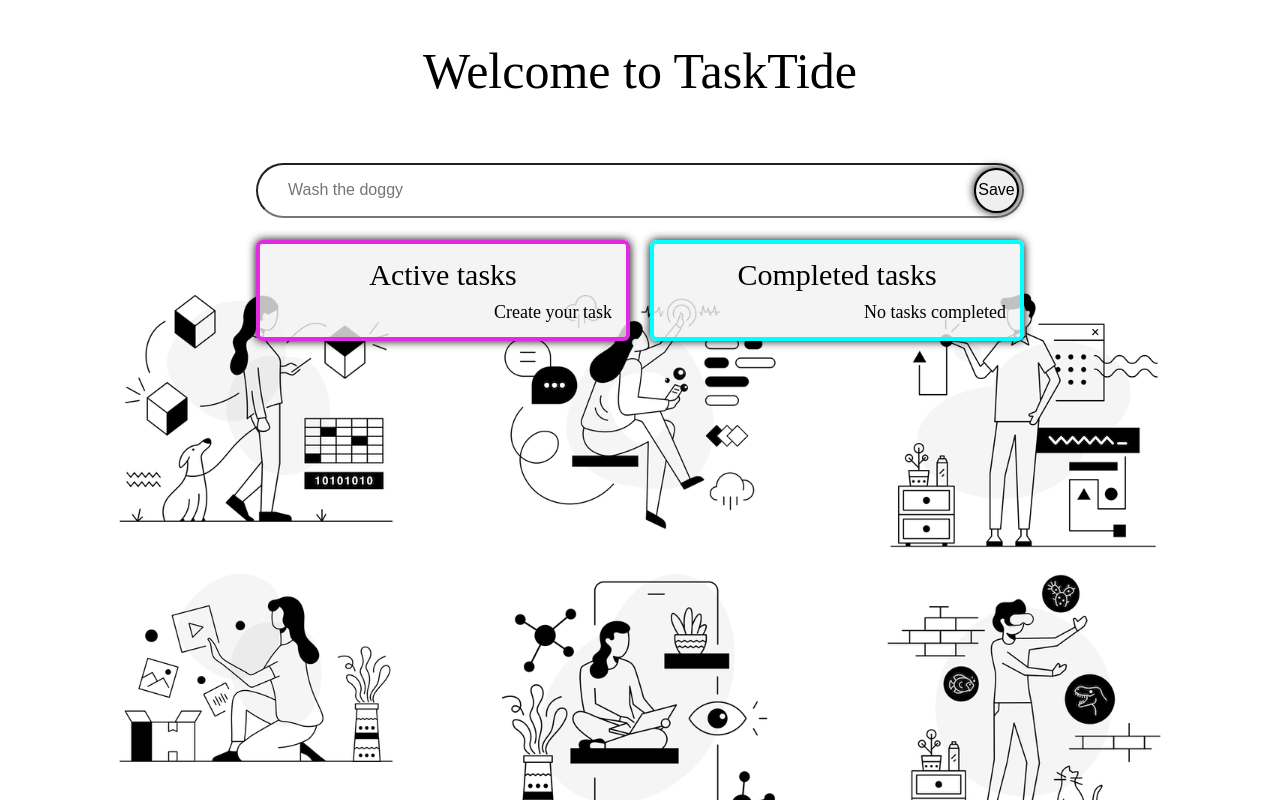
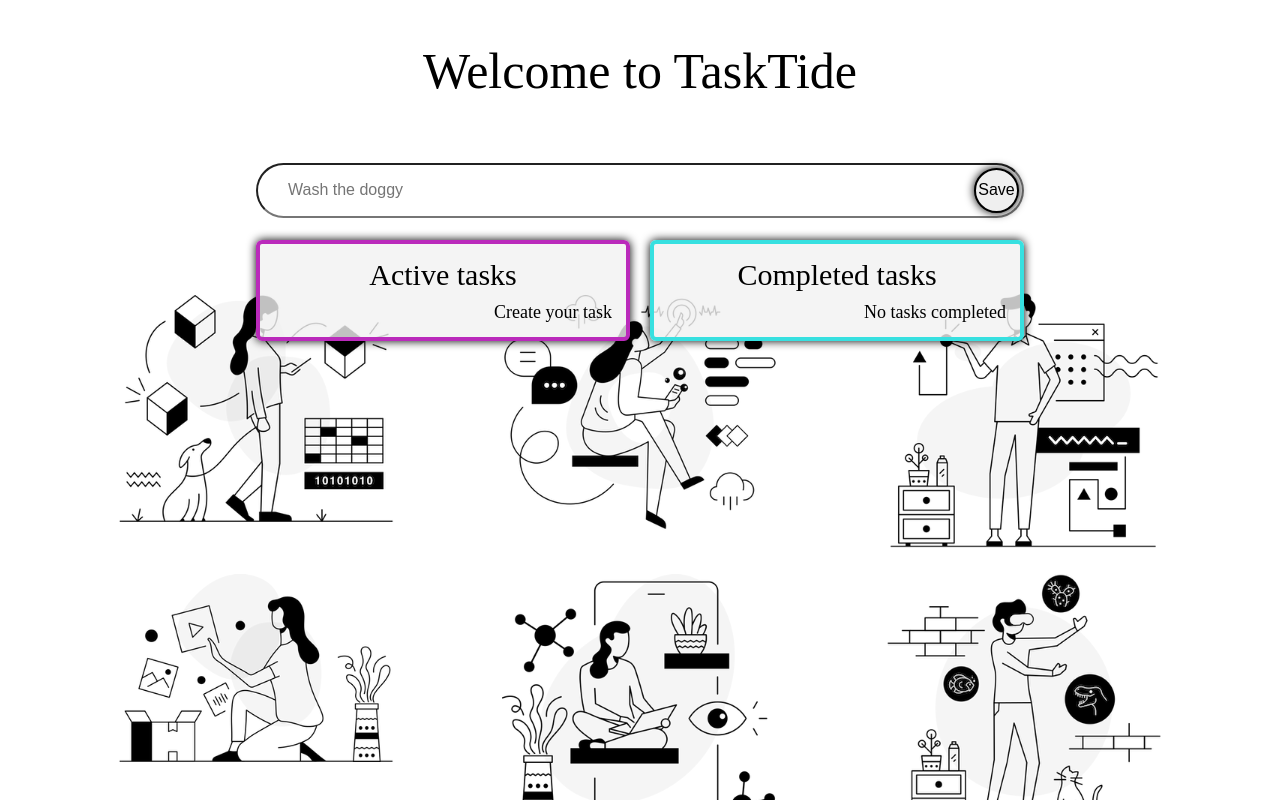
Before and after one commit to genepatino/tasktide-proyect, a React (Vite) app: page / in a window 1280 px wide. Built offline with nearby package versions, Linux system fonts and the light colour scheme; the HTML template or start-up script is replaced by a standard one; a web font is replaced by a local one.

Commit message:
color modification in container tasks

```diff
--- a/src/components/TasksList/styles.css
+++ b/src/components/TasksList/styles.css
@@ -34,11 +34,11 @@
   font-family: 'Edu TAS Beginner', cursive;
 }
 .active_task {
-  border: 4px solid #e12be2;
+  border: 4px solid #ba2abb;
 }
 
 .completed_task {
-  border: 4px solid aqua;
+  border: 4px solid #37e0e0;
 }
 
 .list_container{
```
